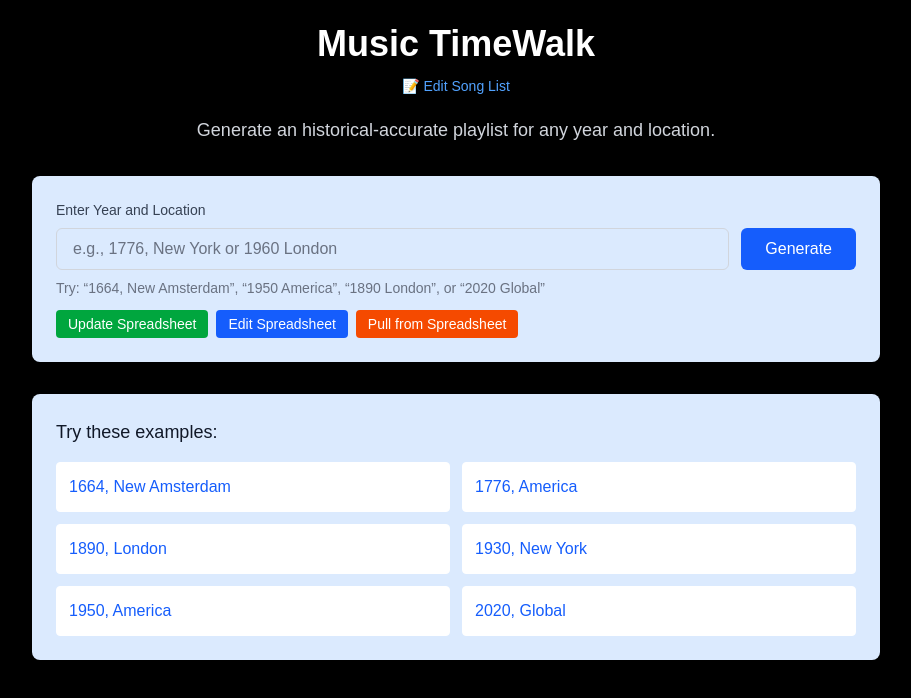
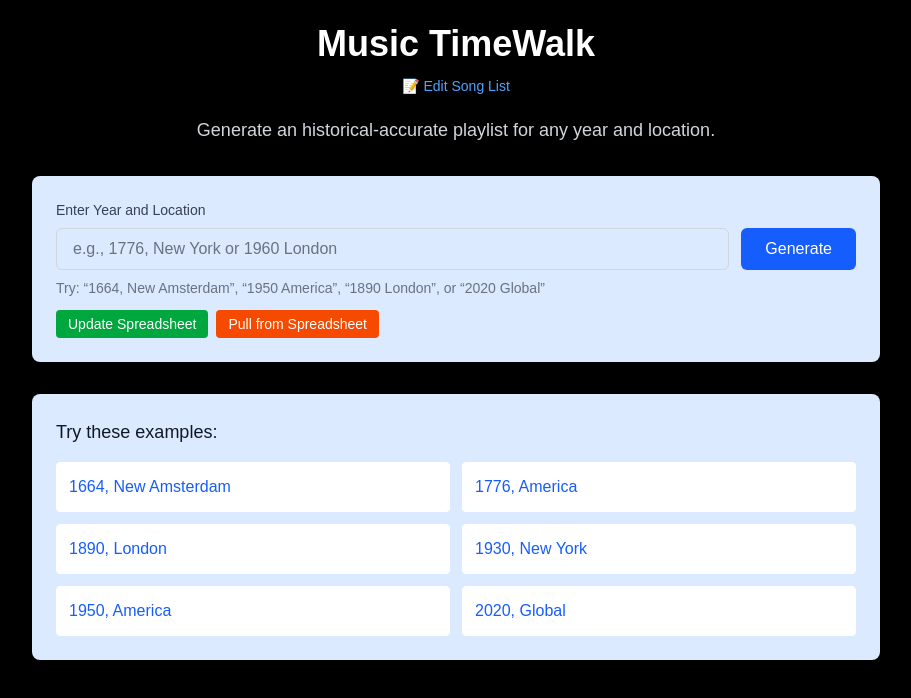
Before and after one commit to TimeWalkOrg/TimeWalk_Music, a Next.js app: page / in a window 1280 px wide. Shown: the top 698 px of the page, without its empty margins (184-1095 px from the left). Built offline with nearby package versions, Linux system fonts and the light colour scheme.

Commit message:
Fix two bugs: remove broken Edit Spreadsheet button and handle read-only file system for backup creation

```diff
--- a/src/app/api/sync/from-sheets/route.ts
+++ b/src/app/api/sync/from-sheets/route.ts
@@ -11,17 +11,23 @@ export async function POST() {
     // Pull songs from Google Sheets
     const songs = await sheetsService.pullSongsFromSheets();
 
-    // Create backup of existing file
+    // Create backup of existing file (only if file system is writable)
     const songsPath = path.join(process.cwd(), 'src', 'data', 'songs.json');
-    const backupPath = path.join(
-      process.cwd(),
-      'src',
-      'data',
-      `songs.backup.${Date.now()}.json`
-    );
+    let backupPath = null;
 
-    if (fs.existsSync(songsPath)) {
-      fs.copyFileSync(songsPath, backupPath);
+    try {
+      if (fs.existsSync(songsPath)) {
+        backupPath = path.join(
+          process.cwd(),
+          'src',
+          'data',
+          `songs.backup.${Date.now()}.json`
+        );
+        fs.copyFileSync(songsPath, backupPath);
+      }
+    } catch (backupError) {
+      console.warn('Could not create backup file (read-only file system):', backupError);
+      // Continue without backup in serverless environments
     }
 
     // Sort by ID for consistent ordering
@@ -34,7 +40,7 @@ export async function POST() {
       success: true,
       message: `Successfully synced ${songs.length} songs from Google Sheets`,
       count: songs.length,
-      backup: path.basename(backupPath)
+      backup: backupPath ? path.basename(backupPath) : null
     });
 
   } catch (error) {
--- a/src/components/PlaylistGenerator.tsx
+++ b/src/components/PlaylistGenerator.tsx
@@ -65,9 +65,7 @@ export default function PlaylistGenerator() {
     }
   };
 
-  const handleEditSpreadsheet = () => {
-    window.open('https://time-walk-music.vercel.app/', '_blank', 'noopener,noreferrer');
-  };
+
 
   const handlePullFromSpreadsheet = async () => {
     if (!confirm('This will replace all songs in the database with songs from the spreadsheet. Continue?')) {
@@ -82,7 +80,8 @@ export default function PlaylistGenerator() {
       const data = await response.json();
 
       if (data.success) {
-        alert(`Successfully pulled ${data.count} songs from spreadsheet! Backup created: ${data.backup}`);
+        const backupMessage = data.backup ? `Backup created: ${data.backup}` : 'No backup created (serverless environment)';
+        alert(`Successfully pulled ${data.count} songs from spreadsheet! ${backupMessage}`);
         // Reload the page to reflect the new data
         window.location.reload();
       } else {
@@ -153,13 +152,6 @@ export default function PlaylistGenerator() {
               className="px-3 py-1 bg-green-600 text-white text-sm rounded hover:bg-green-700 disabled:opacity-50 disabled:cursor-not-allowed transition-colors"
             >
               {syncLoading === 'update' ? 'Updating...' : 'Update Spreadsheet'}
-            </button>
-            <button
-              onClick={handleEditSpreadsheet}
-              disabled={syncLoading !== null}
-              className="px-3 py-1 bg-blue-600 text-white text-sm rounded hover:bg-blue-700 disabled:opacity-50 disabled:cursor-not-allowed transition-colors"
-            >
-              Edit Spreadsheet
             </button>
             <button
               onClick={handlePullFromSpreadsheet}
```
